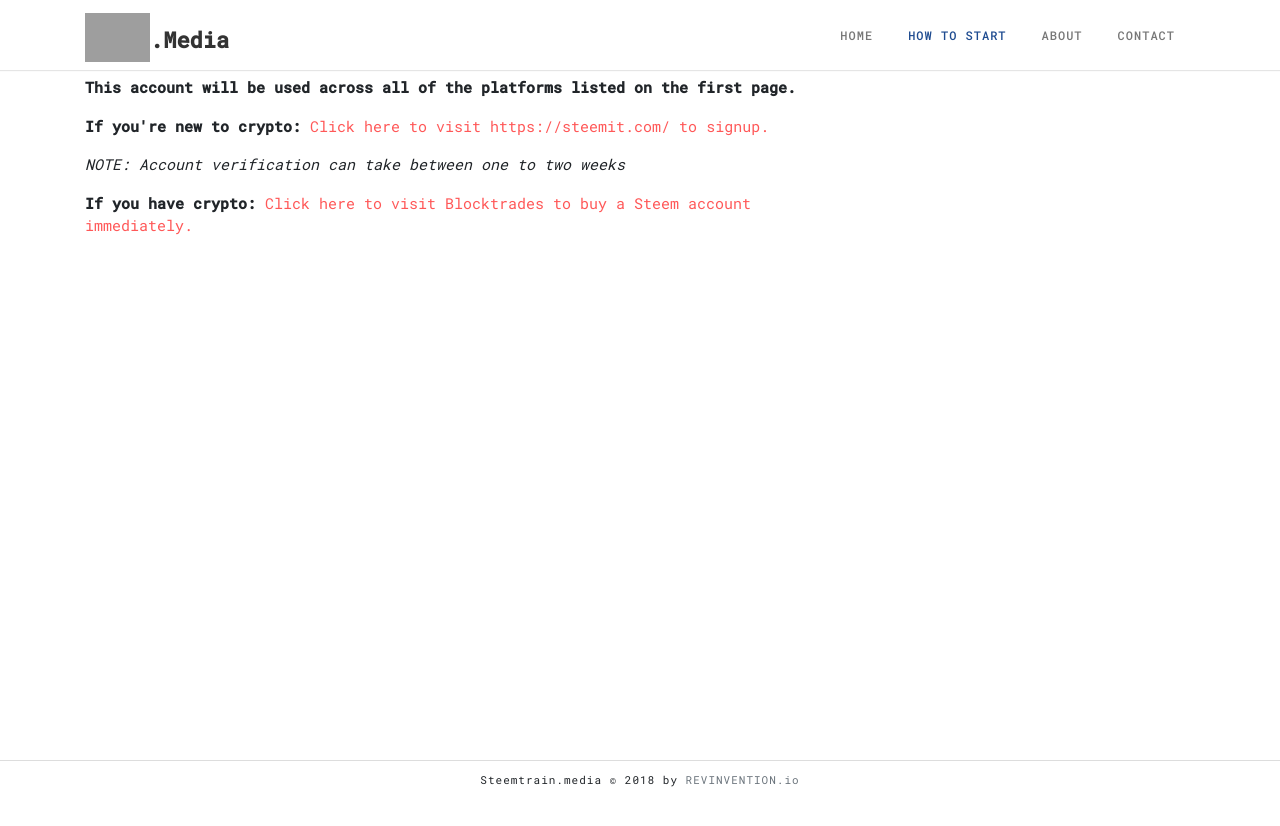
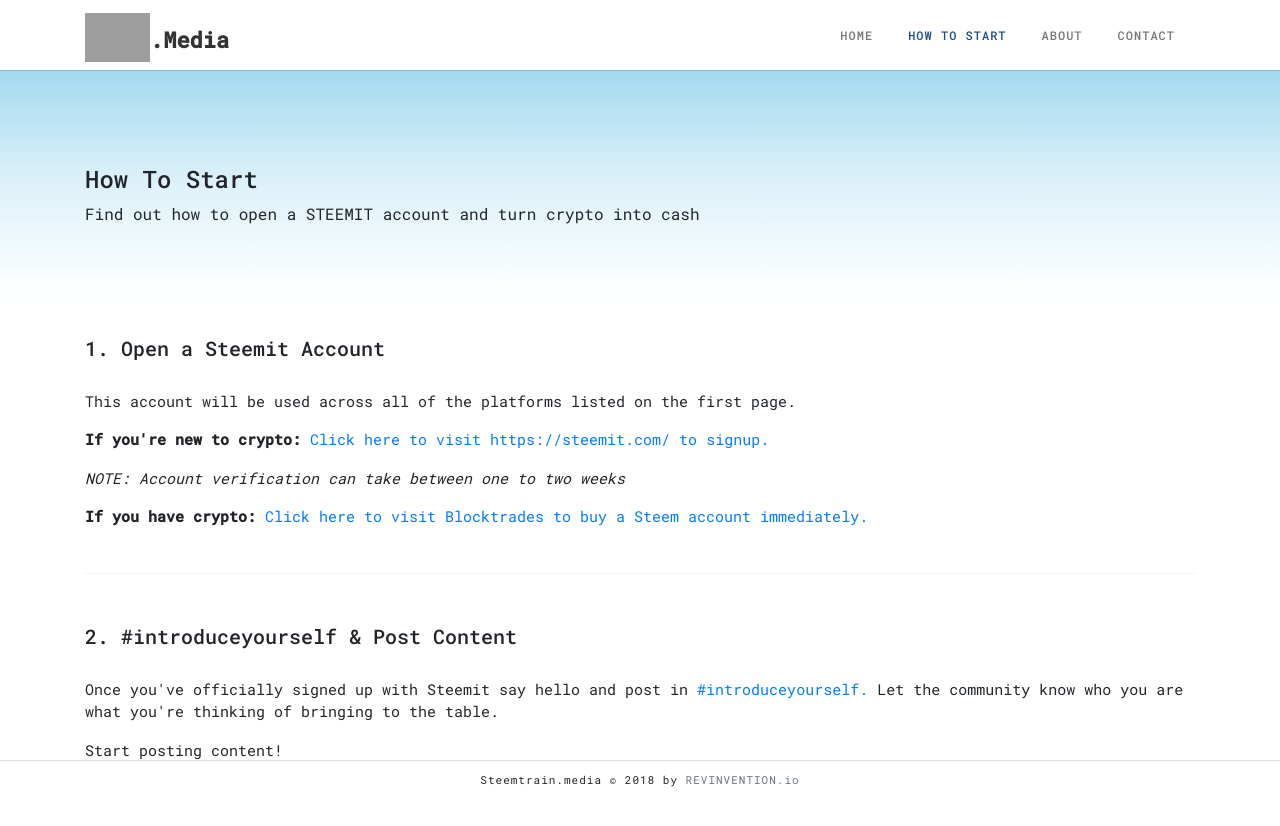
Before and after one commit to knowerlittle/steemtrain-media, a Vue app: page /start in a window 1280 px wide. Shown: the top 826 px of the page. Before the commit the page ends 800 px from the top, so only its background shows below. Built offline with nearby package versions, Linux system fonts and the light colour scheme; grey boxes are pictures that could not be loaded.

Commit message:
text: Initial text

```diff
--- a/src/assets/home.scss
+++ b/src/assets/home.scss
@@ -115,7 +115,7 @@
 }
 
 .portfolio-box:hover .portfolio-box-img > img {
-  transform: scale(1.1);
+  transform: scale(1.07);
 }
 
 .gallary-title {
--- a/src/assets/navigation.scss
+++ b/src/assets/navigation.scss
@@ -229,7 +229,7 @@
       white-space: nowrap;
       font-size: 14px;
       letter-spacing: 0.03em;
-      color: #7a7d84;
+      color: $tertiary;
       transition: all 0.3s;
   }
 
@@ -315,7 +315,7 @@
       white-space: nowrap;
       font-size: 14px;
       letter-spacing: 0.03em;
-      color: #7a7d84;
+      color: $tertiary;
       transition: all 0.3s;
   }
   #topnav .navigation-menu .submenu.open .has-submenu.open > a {
@@ -364,7 +364,7 @@
   }
   #navigation {
       position: absolute;
-      top: 70px;
+      top: 62px;
       left: 0;
       width: 100%;
       display: none;
--- a/src/assets/variables.scss
+++ b/src/assets/variables.scss
@@ -1,2 +1,3 @@
 $primary: #61A1EB;
 $secondary: #1E4B90;
+$tertiary: #007bff
--- a/src/components/HomeBanner.vue
+++ b/src/components/HomeBanner.vue
@@ -15,7 +15,7 @@
 									<h2>Earn Money.</h2>
 									<h2>
 										<p></p>
-										<p><router-link to="/start">How Do I Start?</router-link></p>
+										<p><router-link to="/start" class="flashit">How Do I Start?</router-link></p>
 									</h2>
 									<div class="video-frame">
 										<iframe class="video"
@@ -43,6 +43,23 @@
 <!-- Add "scoped" attribute to limit CSS to this component only -->
 <style scoped lang="scss">
 @import 'src/assets/variables';
+
+.flashit{
+  color:$secondary;
+	-webkit-animation: flash linear 0.06s infinite;
+	animation: flash linear 0.06s infinite;
+	font-weight: 500;
+}
+@-webkit-keyframes flash {
+	// 0% { opacity: 1; }
+	50% { opacity: .5; }
+	100% { opacity: 1; }
+}
+@keyframes flash {
+	// 0% { opacity: 1; }
+	50% { opacity: .5; }
+	100% { opacity: 1; }
+}
 
 .home-banner {
 	background: rgb(160,216,239); /* Old browsers */
--- a/src/components/StartBody.vue
+++ b/src/components/StartBody.vue
@@ -1,9 +1,23 @@
 <template>
-  <div>
+  <div class="start-body">
+
+    <section class="section gradient-bg">
+      <div class="container">
+        <div class="row">
+          <div class="col-lg-12">
+            <div class="pt-4 mt-5 page-next-level">
+              <h4>How To Start</h4>
+                <div class="page-next"><span>Find out how to open a STEEMIT account and turn crypto into cash</span> </div>
+            </div>
+          </div>
+        </div>
+      </div>
+    </section>
+
     <section class="section">
       <div class="container">
         <div class="row">
-          <div class="col-lg-8">
+          <div class="col-lg-12">
 
             <article class="post">
               <div class="post-header">
@@ -13,12 +27,28 @@
               </div>
 
               <div class="post-content">
-                <p><b>This account will be used across all of the platforms listed on the first page.</b></p>
-                <p><b>If you're new to crypto:</b> <a href="https://steemit.com" target="_blank" style="color:#ff5858">Click here to visit https://steemit.com/ to signup.</a></p>
+                <p>This account will be used across all of the platforms listed on the first page.</p>
+                <p><b>If you're new to crypto:</b> <a href="https://steemit.com" target="_blank">Click here to visit https://steemit.com/ to signup.</a></p>
                 <p><i>NOTE: Account verification can take between one to two weeks</i></p>
-                <p><b>If you have crypto: </b><a href="https://blocktrades.us/create-steem-account" target="_blank" style="color:#ff5858">Click here to visit Blocktrades to buy a Steem account immediately.</a></p>
+                <p><b>If you have crypto: </b><a href="https://blocktrades.us/create-steem-account" target="_blank">Click here to visit Blocktrades to buy a Steem account immediately.</a></p>
+              </div>
+            </article>
+
+            <article class="post">
+              <div class="post-header">
+                <h2 class="post-title">
+                  2. #introduceyourself & Post Content
+                </h2>
               </div>
 
+              <div class="post-content">
+                <p>
+                  Once you've officially signed up with Steemit say hello and post in
+                    <a href="https://steemit.com/created/introduceyourself" target="_blank">#introduceyourself.</a>
+                  Let the community know who you are what you're thinking of bringing to the table.
+                </p>
+                <p>Start posting content!</p>
+              </div>
             </article>
 
           </div>
@@ -34,6 +64,181 @@
 }
 </script>
 
-<style>
+<style lang="scss">
+@import 'src/assets/variables';
 
+.gradient-bg {
+	background: rgb(160,216,239); /* Old browsers */
+	background: -moz-linear-gradient(top, rgba(160,216,239,1) 0%, rgba(160,216,239,1) 0%, rgba(160,216,239,1) 0%, rgba(221,241,249,1) 49%, rgba(254,255,255,1) 95%); /* FF3.6-15 */
+	background: -webkit-linear-gradient(top, rgba(160,216,239,1) 0%,rgba(160,216,239,1) 0%,rgba(160,216,239,1) 0%,rgba(221,241,249,1) 49%,rgba(254,255,255,1) 95%); /* Chrome10-25,Safari5.1-6 */
+	background: linear-gradient(to bottom, rgba(160,216,239,1) 0%,rgba(160,216,239,1) 0%,rgba(160,216,239,1) 0%,rgba(221,241,249,1) 49%,rgba(254,255,255,1) 95%); /* W3C, IE10+, FF16+, Chrome26+, Opera12+, Safari7+ */
+	filter: progid:DXImageTransform.Microsoft.gradient( startColorstr='#a0d8ef', endColorstr='#feffff',GradientType=0 ); /* IE6-9 */
+}
+
+.start-body {
+  height: 100vh;
+  padding-top: 63px;
+}
+
+.post {
+    margin: 0 0 45px;
+
+    a {
+      color: $tertiary;
+    }
+
+    a:hover {
+      color: $primary;
+    }
+}
+
+.post + .post {
+    border-top: 1px solid rgba(238, 238, 238, .7);
+    padding-top: 50px;
+}
+
+.post-preview {
+    -webkit-transition: all .3s ease-out;
+    transition: all .3s ease-out;
+    margin: 0 0 25px;
+}
+
+.post-preview:hover {
+    opacity: .7;
+}
+
+.post-header {
+    margin: 0 0 30px;
+}
+
+.post-title {
+    font-size: 20px;
+    margin: 0 0 10px;
+}
+
+.post-title a {
+    color: #333;
+    -webkit-transition: all .3s ease-out;
+    transition: all .3s ease-out;
+}
+
+.post-title a:hover {
+    color: #ff5858;
+}
+
+.post-meta {
+    list-style: none;
+    padding: 0;
+    margin: 0;
+    opacity: .7;
+}
+
+.post-meta > li {
+    display: inline-block;
+    margin-right: 30px;
+}
+
+.post-meta > li:last-child {
+    margin-right: 0;
+}
+
+.post .post-meta a,
+.post-meta a {
+    color: #888;
+}
+
+.post-meta a:hover,
+.post-meta a:focus,
+.post-more a:hover {
+    color: #ff5858;
+}
+
+.post-more a {
+    font-size: 14px;
+    color: #333;
+    font-weight: 500;
+    text-decoration: underline !important;
+}
+
+.post-tags {
+    margin: 40px 0 0;
+}
+
+.post-tags a {
+    background-color: #f5f5f5;
+    border-radius: 2px;
+    display: inline-block;
+    text-transform: uppercase;
+    letter-spacing: 1px;
+    font-size: 7px;
+    color: #303133;
+    padding: 7px 8px 5px 10px;
+    margin: 5px 10px 5px 0;
+}
+
+.post-tags a:hover,
+.post-tags a:focus {
+    background: #0db3e3;
+    color: #fff;
+}
+
+.post-content h1,
+.post-content h2,
+.post-content h3,
+.post-content h4,
+.post-content h5,
+.post-content h6 {
+    margin: 30px 0 20px;
+}
+
+.post-content h1:first-child,
+.post-content h2:first-child,
+.post-content h3:first-child,
+.post-content h4:first-child,
+.post-content h5:first-child,
+.post-content h6:first-child {
+    margin-top: 0;
+}
+
+.post-content ul,
+.post-content ol {
+    margin-left: 40px;
+}
+
+/**********************
+    Blog detals
+**********************/
+
+.post blockquote{
+    background-color: #f6f6f6;
+    color: #5a5a5a;
+    font-size: 16px;
+    line-height: 26px;
+    padding: 20px 50px 20px;
+    border-radius: 5px;
+}
+
+.page-title h3 {
+    line-height: 50px;
+    margin-top: 30px;
+    font-weight: 300;
+    letter-spacing: 1px;
+}
+
+ .media img {
+    width: 52px;
+    height: 52px;
+}
+
+.media-heading {
+    font-size: 16px;
+}
+
+.media-body h6{
+    font-size: 13px;
+}
+
+.media-body p{
+    line-height: 24px;
+}
 </style>
```
